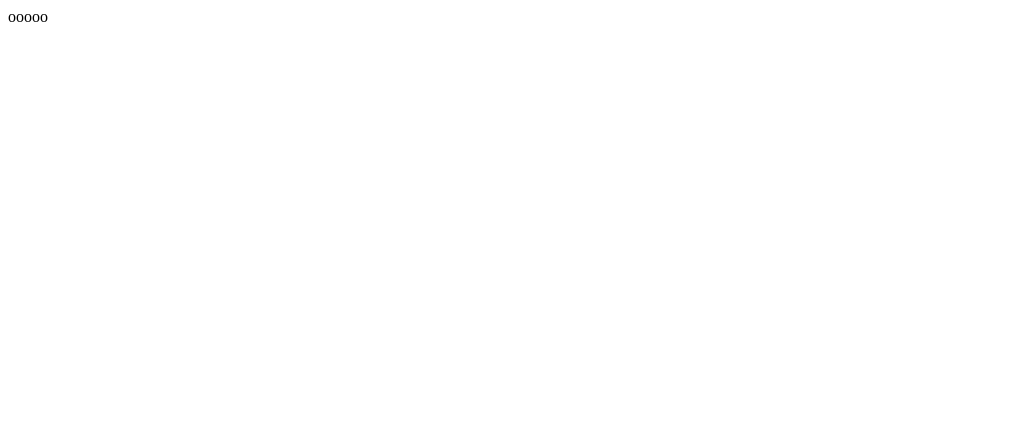
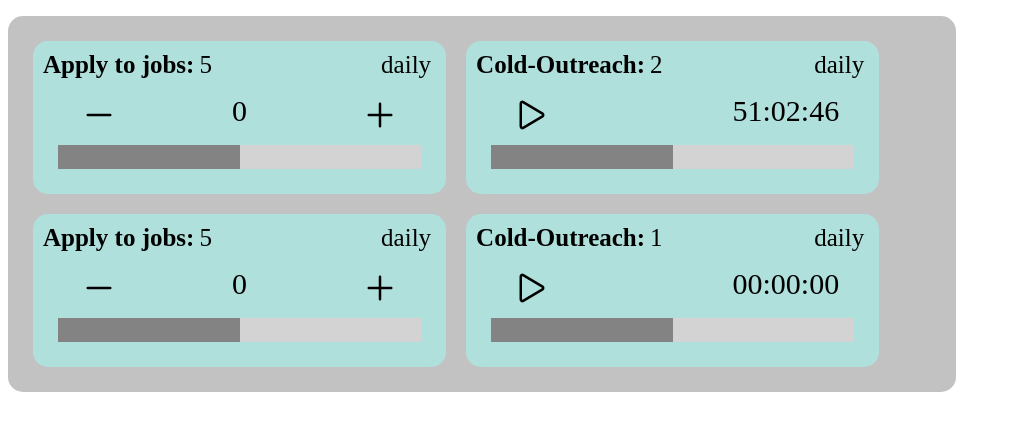
Before and after one commit to keithfrazier98/progress-tracker, a React (Create React App) app: page / in a window 1280 px wide. Shown: the top 430 px of the page, without its empty margins (0-1011 px from the left). Built offline with nearby package versions, Linux system fonts and the light colour scheme.

Commit message:
added jsx elements for trackers and progressBar, added time conversion from current value of time type tracking, added css for container and trackers

```diff
--- a/public/index.html
+++ b/public/index.html
@@ -8,5 +8,10 @@
   <body>
     <noscript>You need to enable JavaScript to run this app.</noscript>
     <div id="progressTracker"></div>
+    <script
+      type="module"
+      src="https://unpkg.com/ionicons@5.5.2/dist/ionicons/ionicons.esm.js"
+    ></script>
+
   </body>
 </html>
--- a/src/App.js
+++ b/src/App.js
@@ -1,9 +1,8 @@
+import Container from "./Container";
 
 function App() {
   return (
-    <div className="App">
-      ooooo
-    </div>
+    <Container/>
   );
 }
 
--- /dev/null
+++ b/src/Container.css
@@ -0,0 +1,23 @@
+ul {
+  list-style-type: none;
+  padding: 15px;
+}
+
+.container {
+  border-radius: 15px;
+  background-color: rgb(194, 194, 194);
+  justify-content: center;
+  display: block;
+}
+
+@media screen and (min-width: 800px) {
+  .container {
+    width: 75%;
+  }
+}
+
+@media screen and (min-width: 1300px) {
+  .container {
+    width: 50%;
+  }
+}
--- /dev/null
+++ b/src/Container.jsx
@@ -0,0 +1,15 @@
+import React from "react";
+import Trackers from "./Trackers";
+import "./Container.css";
+
+function Container() {
+  return (
+    <div className="container">
+      <ul>
+        <Trackers />
+      </ul>
+    </div>
+  );
+}
+
+export default Container;
--- /dev/null
+++ b/src/ProgressBar.css
@@ -0,0 +1,25 @@
+.bar {
+  background-color: lightgray;
+}
+
+.progress {
+  height: 24px;
+  width: 50%;
+  background-color: rgb(131, 131, 131);
+}
+
+.progressContainer{
+    margin:15px
+}
+
+.buttonDiv{
+    display: flex;
+    justify-content: space-between;
+    padding: 0 15px 0 15px
+}
+
+button{
+    background-color: rgba(255, 255, 255, 0);
+    border: none;
+    font-size:40px;
+}
--- /dev/null
+++ b/src/ProgressBar.jsx
@@ -0,0 +1,81 @@
+import React, { useState } from "react";
+import "./ProgressBar.css";
+
+function ProgressBar({ current, goal, type }) {
+  const [running, setRunning] = useState(false);
+
+  let buttons;
+
+  switch (type) {
+    case "inc":
+      buttons = (
+        <div>
+          <div className="buttonDiv">
+            <button>
+              <ion-icon name="remove-outline"></ion-icon>
+            </button>
+            <span style={{ fontSize: "30px" }}>{current}</span>
+            <button>
+              <ion-icon name="add-outline"></ion-icon>
+            </button>
+          </div>
+        </div>
+      );
+      break;
+    case "time":
+      const timeFormat = /\d\d:\d\d:\d\d/;
+
+      //current = 3766
+      let decimalHours = current / 3600;
+      let hours = Math.trunc(decimalHours);
+      let remainingSeconds = current - Math.trunc(decimalHours) * 3600;
+      let remainingMinutes = remainingSeconds / 60;
+      let minutes = Math.trunc(remainingMinutes);
+      let seconds = remainingSeconds - Math.trunc(minutes) * 60;
+
+      if (minutes < 10){
+          minutes = `0${minutes}`
+      }
+
+      if(seconds < 10){
+          seconds = `0${seconds}`
+      }
+
+      if(hours < 10){
+          hours = `0${hours}`
+      }
+
+
+      let timeString = `${hours}:${minutes}:${seconds}`
+
+      console.log(hours, minutes, seconds);
+      buttons = (
+        <div>
+          <div className="buttonDiv">
+            <button>
+              {running ? (
+                <ion-icon name="pause-outline"></ion-icon>
+              ) : (
+                <ion-icon name="play-outline"></ion-icon>
+              )}
+            </button>
+            <span
+              style={{ fontSize: "30px" }}
+            >{timeString}</span>
+          </div>
+        </div>
+      );
+      break;
+  }
+
+  return (
+    <div className="progressContainer">
+      {buttons}
+      <div className="bar">
+        <div className="progress"></div>
+      </div>
+    </div>
+  );
+}
+
+export default ProgressBar;
--- /dev/null
+++ b/src/Trackers.css
@@ -0,0 +1,41 @@
+.flex-container{
+    display:flex
+}
+
+p {
+    font-size: 25px;
+    margin: 0 5px 0 5px
+}
+
+h4{
+    font-size: 25px;
+    margin: 0
+}
+
+.info{
+    justify-content: space-between;
+}
+
+li{
+    display: block;
+    margin: 10px ;
+    width:100%;
+}
+
+.tracker {
+    background-color: rgb(176, 224, 220);
+    border-radius: 15px;
+    padding: 10px;
+    width:95%
+}
+
+@media screen and (min-width: 448px) {
+    li {
+      display: inline-flex;
+      width:45%
+    }
+
+    .tracker{
+        width:100%
+    }
+  }
--- /dev/null
+++ b/src/Trackers.jsx
@@ -0,0 +1,35 @@
+import React from "react";
+import ProgressBar from "./ProgressBar";
+import "./Trackers.css";
+
+function Trackers(data = []) {
+  data = [
+    { title: "Apply to jobs", goal: 5, current:0, occurence: "daily", type: "inc" },
+    { title: "Cold-Outreach", goal: 2, current:183766, occurence: "daily", type: "time" },
+    { title: "Apply to jobs", goal: 5, current:0, occurence: "daily", type: "inc" },
+    { title: "Cold-Outreach", goal: 1, current:0, occurence: "daily", type: "time" },
+  ];
+
+  const trackers = [];
+  data.forEach((element) => {
+    const { title, goal, occurence, type, current } = element;
+    trackers.push(
+      <li>
+        <div className="tracker">
+          <div className="flex-container info">
+            <div className="flex-container">
+              <h4>{title}:</h4>
+              <p>{goal}</p>
+            </div>
+            <p>{occurence}</p>
+          </div>
+          <ProgressBar current={current} goal={goal} type={type} />
+        </div>
+      </li>
+    );
+  });
+
+  return <>{trackers}</>;
+}
+
+export default Trackers;
```
Also changed, not shown: 1 other file (tests, documents, lock files or other folders).
